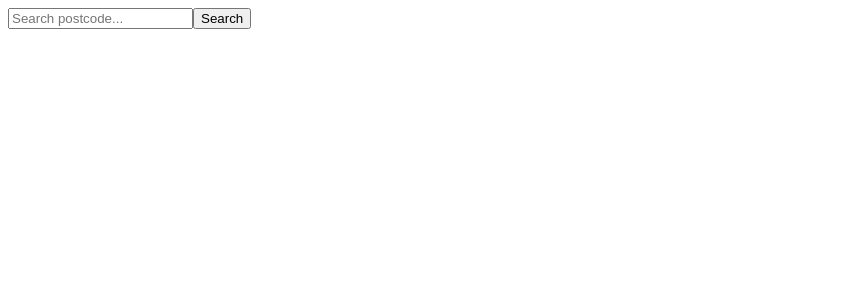
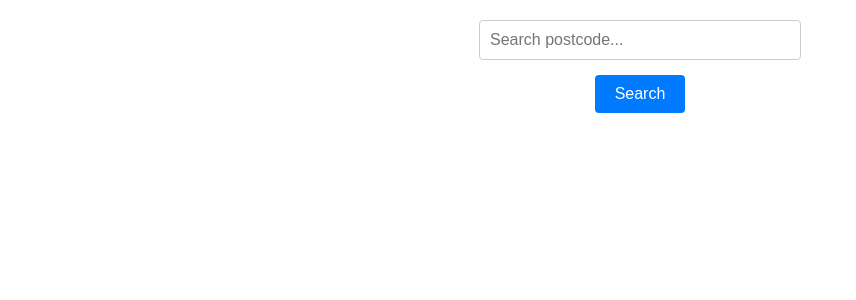
Before and after one commit to cbfacademy/full-stack-javascript-assessment-FoloraD, a React (Create React App) app in the folder packages/frontend/: page / in a window 1280 px wide. Shown: the top 300 px of the page, without its empty margins (0-856 px from the left). Built offline with nearby package versions, Linux system fonts and the light colour scheme.

Commit message:
Enhance UX: added css styles to SearchComponent input field and button & error handling messages

```diff
--- a/packages/frontend/src/components/SearchComponent.js
+++ b/packages/frontend/src/components/SearchComponent.js
@@ -2,6 +2,7 @@ import { useState } from "react"; //manage state within components
 import React from 'react';
 import axios from 'axios';
 import StoreListComponent from "./StoreListComponent";
+import '../styles/SearchComponent.css'
 
 //const [stateVariable, setStateFunction] = useState(initialValue)
 //state = data within a component that change in response to user actions or other events
@@ -31,18 +32,20 @@ const SearchComponent = () => {
         }
     };
     return(
-    <div>
+    <div className="search-container">
         <input
         type="text"
         placeholder='Search postcode...'
         value={postcode}
         onChange={(e) => setPostcode(e.target.value)}
+        className="postcode-input"
         />
 
-        <button onClick={handleUserPostcodeSearch}>Search</button>
-        {error && <p>{error}</p>}
+        <button onClick={handleUserPostcodeSearch} className="search-button">Search</button>
+        {error && <p className="error-message">{error}</p>}
         {vendors.length > 0 && <StoreListComponent vendors={vendors} /> }
-        {vendors.length === 0 && error === 0 && ( <p> No vendors found</p>)}
+        {vendors.length === 0 && error === 0 && (
+        <p className="no-vendors-message"> No vendors found</p>)}
     </div>
     );
 
--- /dev/null
+++ b/packages/frontend/src/styles/SearchComponent.css
@@ -0,0 +1,49 @@
+/* Search container styles */
+.search-container {
+    display: flex;
+    flex-direction: column;
+    align-items: center;
+    margin-top: 20px;
+}
+
+
+/* Input field styles */
+.postcode-input {
+    padding: 10px;
+    border: 1px solid #ccc;
+    border-radius: 4px;
+    margin-bottom: 15px;
+    width: 300px;
+    font-size: 16px;
+}
+
+/* Search button styles */
+.search-button {
+    padding: 10px 20px;
+    background-color: #007bff;
+    color: white;
+    border: none;
+    border-radius: 4px;
+    cursor: pointer;
+    font-size: 16px;
+    transition: background-color 0.3s ease-in-out;
+}
+
+.search-button:hover {
+    background-color: #0056b3;
+}
+
+/* Error message styles */
+.error-message  {
+    color: red;
+    font-size: 14px;
+    margin-top: 10px;
+
+}
+
+/* No vendors styles */
+.no-vendors-message {
+    font-style: italic;
+    font-size: 16px;
+    margin-top: 10px;
+}
```
Also changed, not shown: packages/frontend/src/styles/StoreListComponent.css (added).
